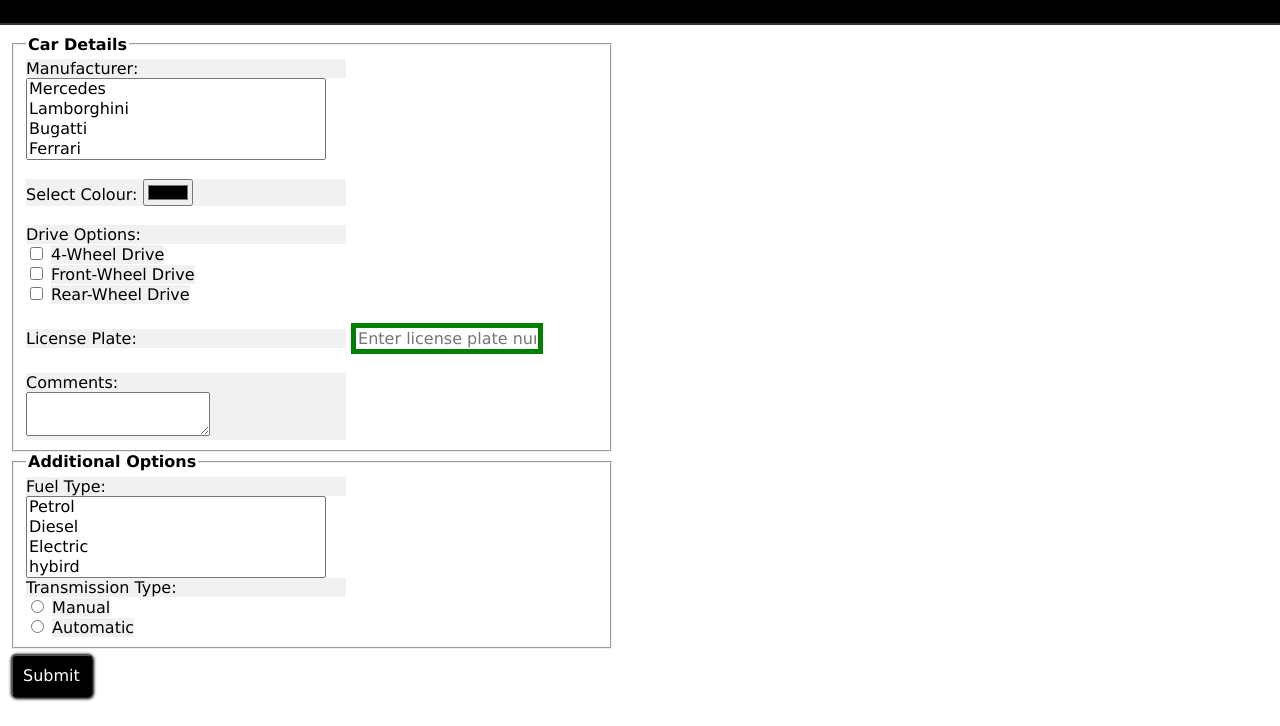
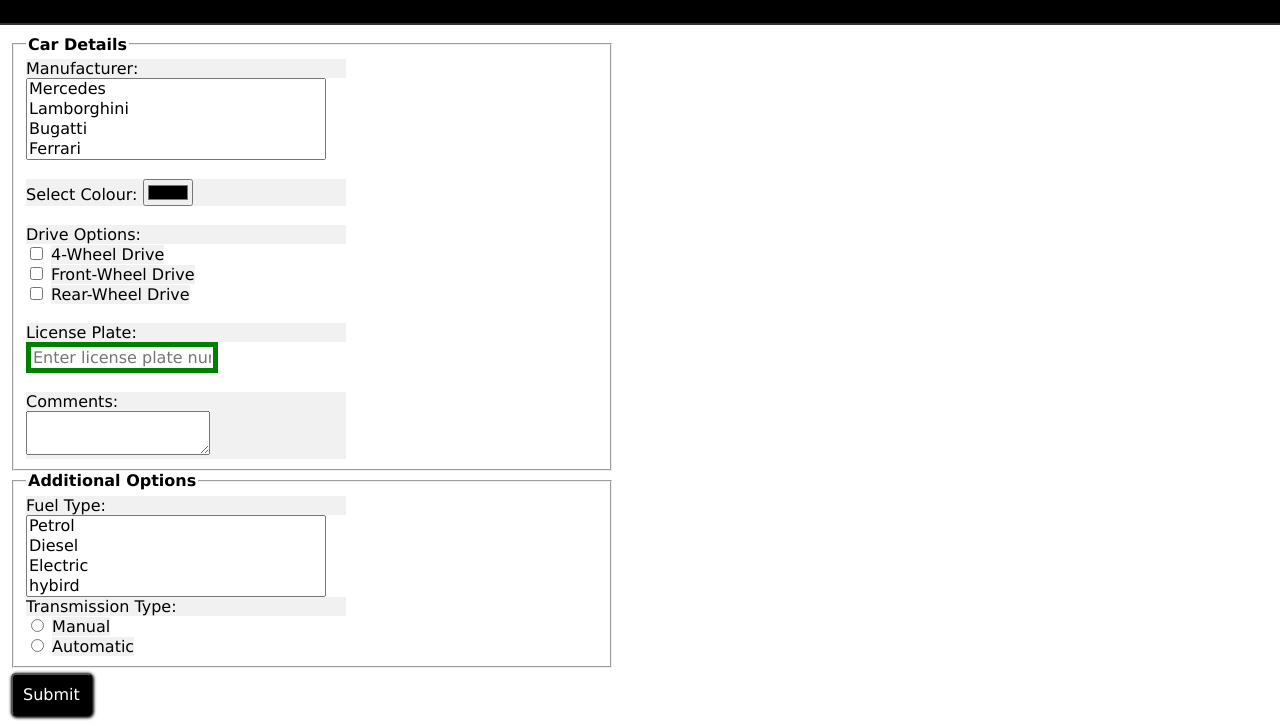
Before and after one commit to gsailo/gsailo.In-formed-Driver.io, a plain HTML site: page index.html in a window 1280 px wide. Shown: the part 78-804 px from the top of the page. Drawn offline with Linux system fonts and the light colour scheme.

Commit message:
Update index.html

```diff
--- a/index.html
+++ b/index.html
@@ -40,7 +40,7 @@
                     <input type="checkbox" id="rearWheelDrive" name="drive" value="rearWheelDrive"/>
                     <label for="rearWheelDrive">Rear-Wheel Drive</label><br><br>
 
-                    <label for="license">License Plate:</label>
+                    <label for="license">License Plate:</label><br>
                     <input type="text" id="license" name="license" placeholder="Enter license plate number"><br><br>
 
                     <label for="comment">Comments: <br>
```
